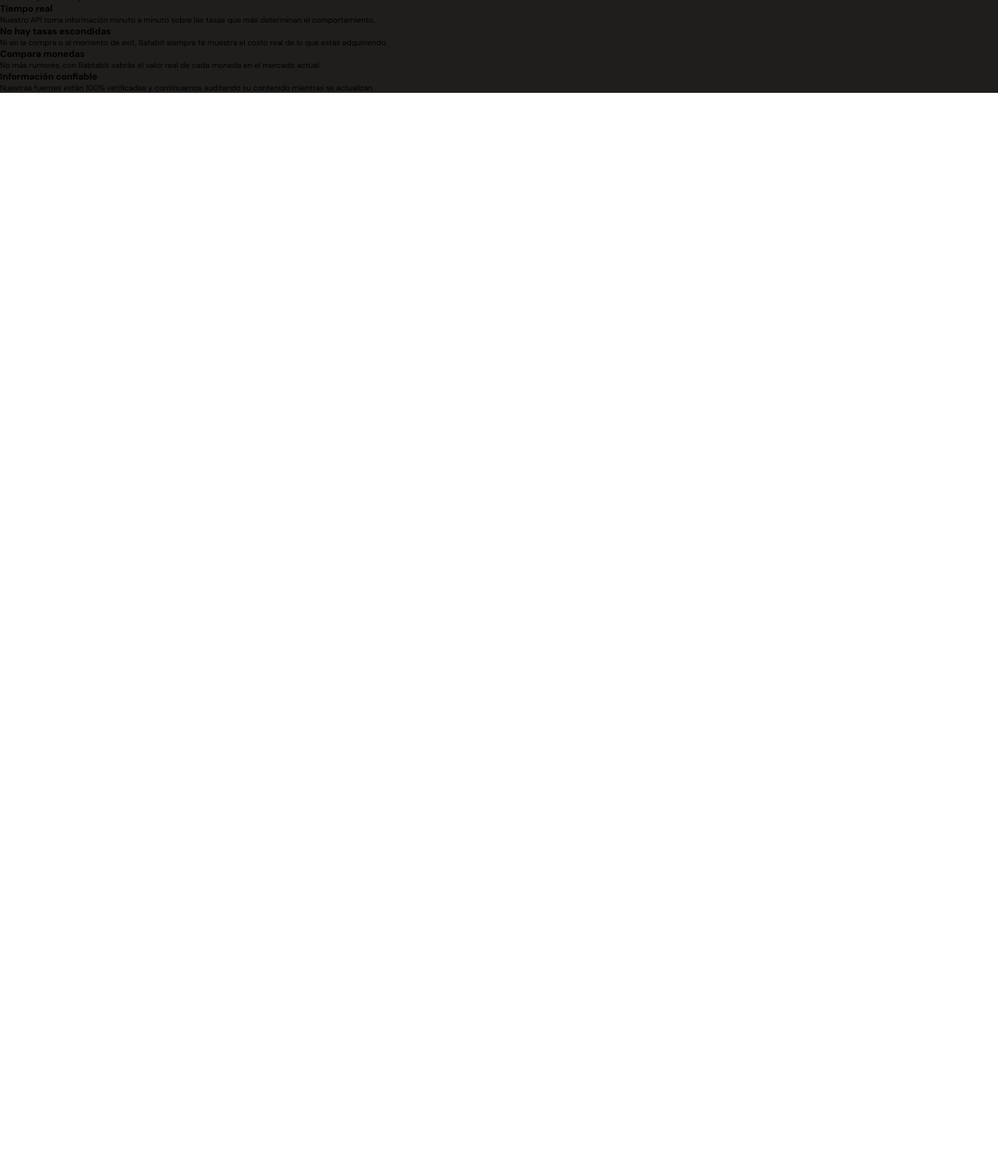
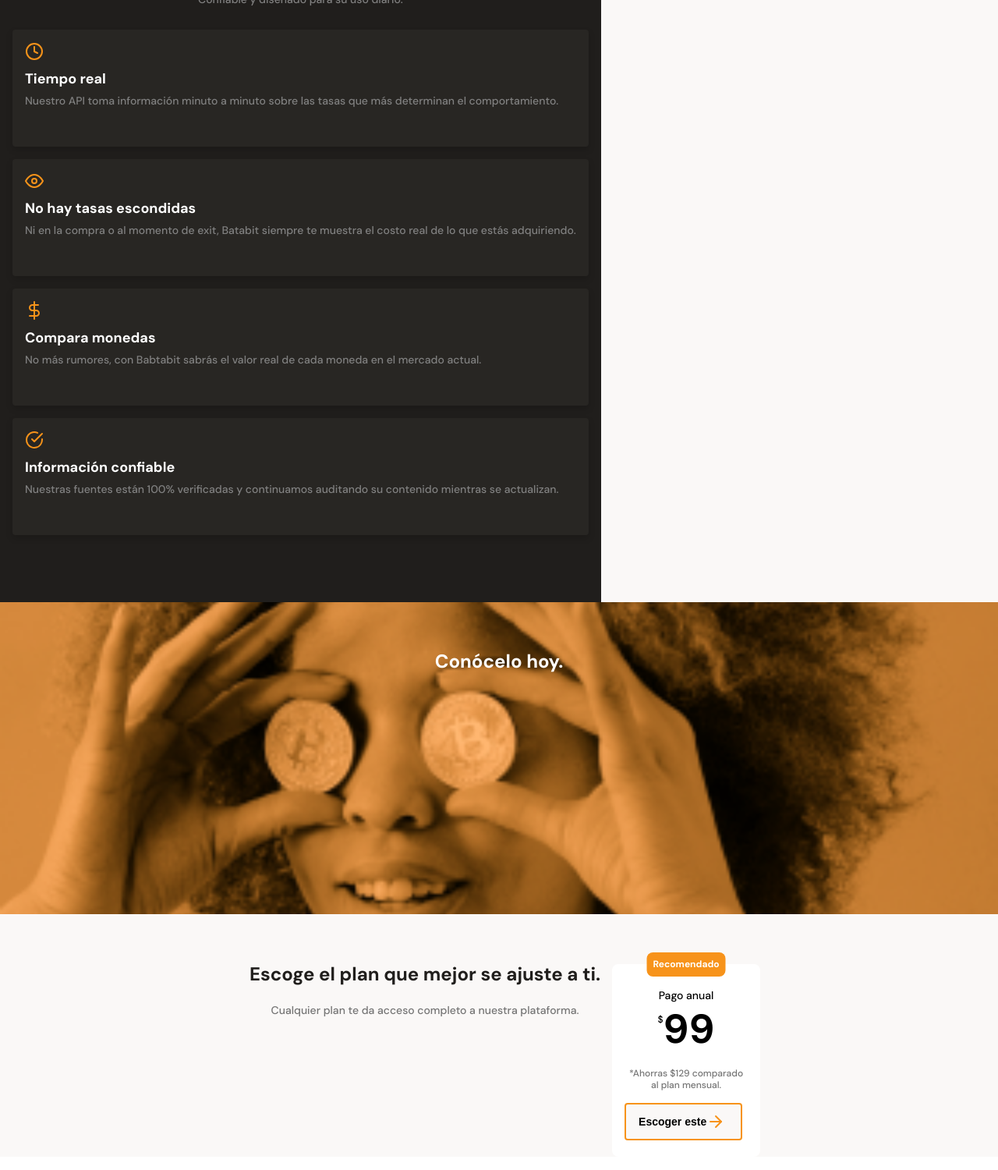
Before and after one commit to santigo171/Batatabit, a plain HTML site: page index.html in a window 1280 px wide. Shown: the part 1500-3000 px from the top of the page at 78% size. Before the commit the page ends 1619 px from the top, so only its background shows below. Drawn offline with Linux system fonts and the light colour scheme.

Commit message:
Se termina la secciܾon de precios

```diff
--- a/index.html
+++ b/index.html
@@ -92,30 +92,59 @@
       <span></span>
       <h2>Creamos un producto sin comparación.</h2>
       <p>Confiable y diseñado para su uso diario.</p>
-      <div class="benefit-card">
-        <span class="watch"></span>
+      <article>
+        <span class="clock"></span>
         <h3>Tiempo real</h3>
         <p>Nuestro API toma información minuto a minuto sobre las tasas que más determinan el comportamiento.</p>
-      </div>
-      <div class="benefit-card">
+      </article>
+      <article>
         <span class="eye"></span>
         <h3>No hay tasas escondidas</h3>
         <p>Ni en la compra o al momento de exit, Batabit siempre te muestra el costo real de lo que estás adquiriendo.</p>
-      </div>
-      <div class="benefit-card">
-        <span class="money"></span>
+      </article>
+      <article>
+        <span class="dollar"></span>
         <h3>Compara monedas</h3>
         <p>No más rumores, con Babtabit sabrás el valor real de cada moneda en el mercado actual.</p>
-      </div>
-      <div class="benefit-card">
+      </article>
+      <article>
         <span class="check"></span>
         <h3>Información confiable</h3>
         <p>Nuestras fuentes están 100% verificadas y continuamos auditando su contenido mientras se actualizan.</p>
+      </article>
+
+    </section>
+
+    <section class="main__img">
+      <h2>Conócelo hoy.</h2>
+    </section>
+
+    <section class="main__plans">
+
+      <div class="main__plans-introduction">
+        <h2>Escoge el plan que mejor se ajuste a ti.</h2>
+        <p>Cualquier plan te da acceso completo a nuestra plataforma.</p>
+      </div>
+
+      <div class="main__plans-plan">
+        <div class="plan-top">Recomendado</div>
+
+        <div class="plan-cost">
+          <p>Pago anual</p>
+          <div class="plan-cost__price">
+            <span>$</span>
+            <h3>99</h3>
+          </div>
+          <article>*Ahorras $129 comparado al plan mensual.</article>
+        </div>
+
+        <button class="plan-buy">
+          <p>Escoger este</p>
+          <span></span>
+        </button>
       </div>
 
     </section>
-    <section></section>
-    <section></section>
   </main>
 
   <footer>
--- a/styles.css
+++ b/styles.css
@@ -12,9 +12,12 @@
   --secondary-blue: #1A9AF7;
   --soft-blue: #E7F5FF;
   --warm-black: #201E1C;
+  --warm-black-2: #282623;
   --grey: #BABABA;
   --off-white: #FAF8F7;
   --just-white: #FFFFFF;
+  --little-gray: #808080;
+  --good-gray: #757575;
 }
 
 * {
@@ -146,7 +149,7 @@ main {
   font-size: 14px;
   font-weight: 500;
   line-height: 1.6rem;
-  color: #757575;
+  color: var(--good-gray);
 }
 
 .exchange__table__title {
@@ -175,7 +178,7 @@ td {
   padding: 13px;
   background-color: var(--just-white);
   font-size: 14px;
-  color: #757575;
+  color: var(--good-gray);
   padding: 10px;
 }
 
@@ -243,6 +246,8 @@ td>span {
 
 .main__benefits {
   background-color: var(--warm-black);
+  display: inline-block;
+  height: 90rem;
 }
 
 .main__benefits > span {
@@ -251,7 +256,8 @@ td>span {
   display: inline-block;
 
   position: relative;
-  margin: 0 auto;
+  top: -10px;
+  left: calc(50% - 24px);
 
   background-image: url(./assets/img/logo-s.svg);
   background-position: center;
@@ -269,3 +275,190 @@ td>span {
 
   padding: 40px 15px 25px 15px;
 }
+
+.main__benefits > p {
+  margin-bottom: 3rem;
+  color: var(--little-gray);
+  font-weight: 500;
+  font-size: 1.4rem;
+  line-height: 1.8rem;
+  text-align: center;
+}
+
+.main__benefits > article {
+  background-color: var(--warm-black-2);
+  margin: 16px;
+  border-radius: 4px;
+  height: 15rem;
+  padding: 16px;
+  color: var(--little-gray);
+  font-weight: 500;
+  font-size: 1.4rem;
+  line-height: 1.8rem;
+  box-shadow: 0 4px 8px rgba(0, 0, 0, 0.16);
+}
+
+.main__benefits > article > h3 {
+  font-weight: 700;
+  font-size: 1.8rem;
+  color: var(--just-white);
+  margin: 10px 0 10px 0;
+}
+
+.main__benefits > article > span {
+  width: 2.4rem;
+  height: 2.4rem;
+  display: inline-block;
+
+  background-size: cover;
+  background-repeat: no-repeat;
+  background-position: center;
+}
+
+.clock {
+  background-image: url(./assets/icon/clock.svg);
+}
+
+.eye {
+  background-image: url(./assets/icon/eye.svg);
+}
+
+.dollar {
+  background-image: url(./assets/icon/dollar.svg);
+}
+
+.check {
+  background-image: url(./assets/icon/check.svg);
+}
+
+.main__img {
+ background-image: url(./assets/img/bitcoinbaby.png);
+ background-size: cover;
+ background-repeat: no-repeat;
+ background-position: center;
+
+ height: 50vh;
+ text-align: center;
+}
+
+.main__img > h2 {
+  padding-top: 60px;
+  font-size: 2.4rem;
+  font-weight: bold;
+  color: var(--just-white);
+  align-self: center;
+}
+
+.main__plans {
+  display: flex;
+  justify-content: center;
+  flex-wrap: wrap;
+  margin: 64px 0;
+  text-align: center;
+}
+
+.main__plans-introduction {
+  margin: 0 15px 34px 15px;
+  min-width: 288px;
+  min-height: 52px;
+}
+
+.main__plans-introduction > h2 {
+  color: var(--warm-black);
+  font-style: normal;
+  font-size: 2.4rem;
+  line-height: 26px;
+  margin-bottom: 24px;
+}
+
+.main__plans-introduction > p {
+  color: var(--good-gray);
+  font-size: 1.4rem;
+  font-weight: 500;
+  line-height: 18px;
+}
+
+.main__plans-plan {
+  background-color: var(--just-white);
+  box-shadow: 0px 4px 8px 0px #59491E 16%;
+  height: 247px;
+  width: 190px;
+  border-radius: 8px;
+  padding: 0 16px;
+}
+
+.plan-top {
+  position: relative;
+  top: -15px;
+  left: 50%;
+  transform: translateX(-50%);
+  background-color: var(--bitcoin-orange);
+
+  height: 31px;
+  width: 101px;
+  border-radius: 8px;
+  padding: 8px;
+
+  font-size: 1.2rem;
+  font-weight: 700;
+  line-height: 15px;
+  color: #FFFFFF;
+}
+
+.plan-cost > p {
+  font-size: 1.4rem;
+  font-weight: 500;
+  line-height: 18px;
+}
+
+.plan-cost__price {
+  display: flex;
+  justify-content: center;
+  height: auto;
+}
+
+.plan-cost__price > span {
+  position: relative;
+  top: 14px;
+
+  font-size: 1.2rem;
+  font-weight: 500;
+}
+
+.plan-cost__price > h3 {
+  font-size: 5.2rem;
+  font-weight: 700;
+}
+
+.plan-cost > article {
+  font-weight: 500;
+  font-size: 1.2rem;
+  line-height: 14.52px;
+  color: var(--good-gray);
+  padding: 16px 0;
+}
+
+.plan-buy {
+  height: 48px;
+  width: 151px;
+  border-radius: 4px;
+  border-color: var(--bitcoin-orange);
+  padding: 12px, 16px;
+  background-color: var(--off-white);
+  color: black;
+
+  font-size: 1.4rem;
+  font-weight: 700;
+  border-style: solid;
+
+  display: flex;
+  align-items: center;
+  padding: 12px 16px;
+}
+
+.plan-buy > span {
+  width: 24px;
+  height: 24px;
+  display: inline-block;
+  background-image: url(./assets/icon/arrow-right.svg);
+}
```
